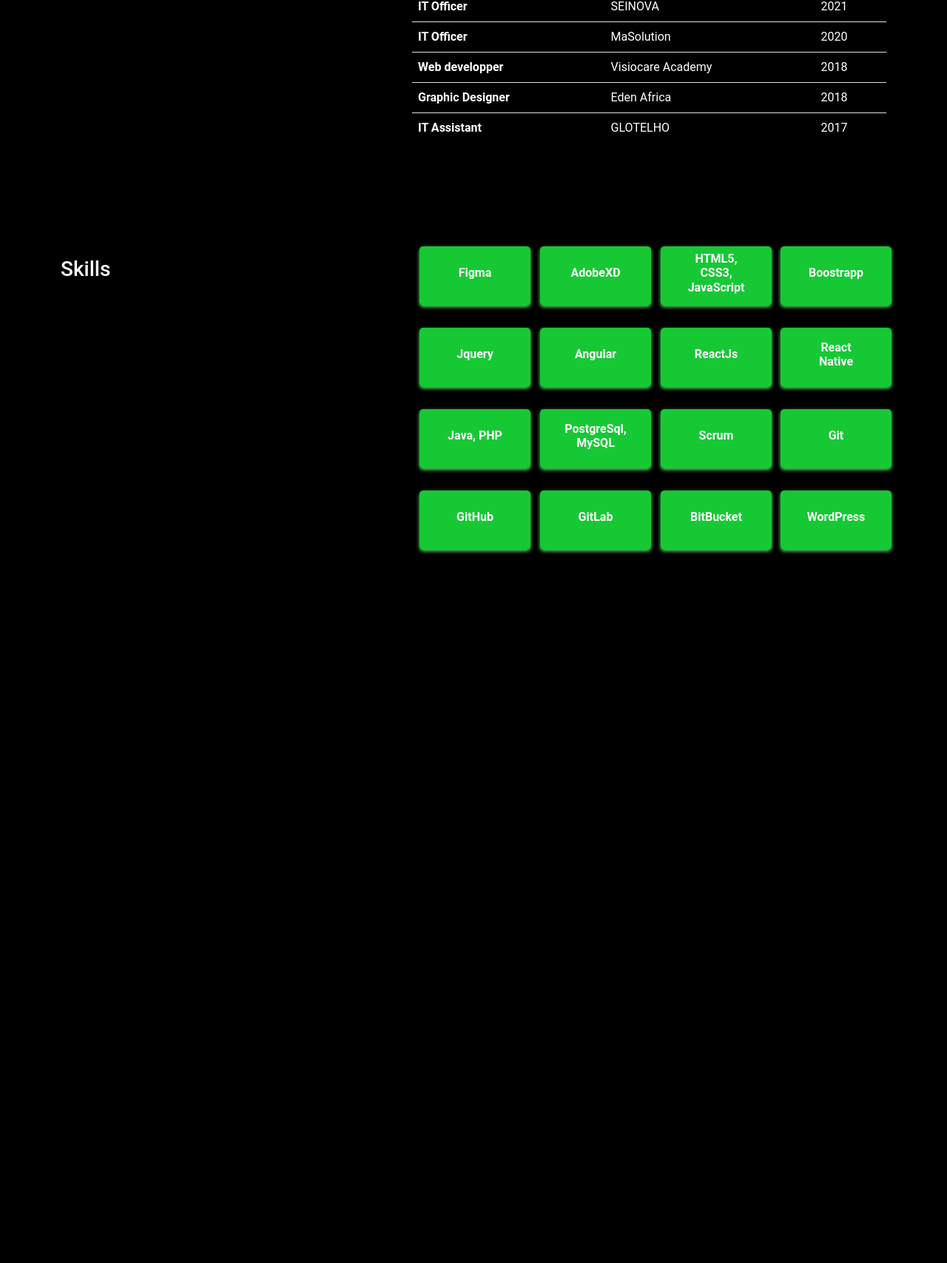
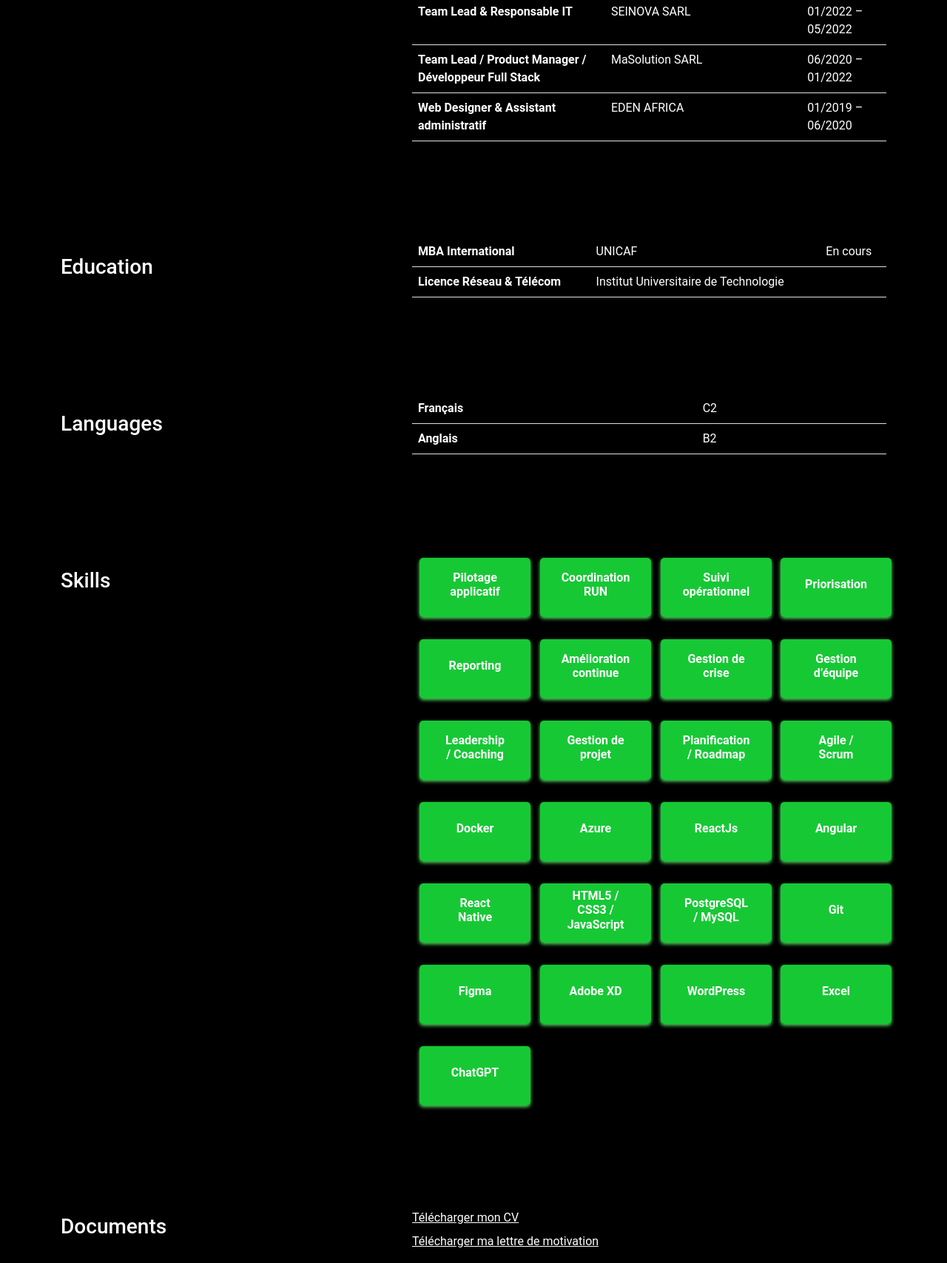
Before and after one commit to CephasFokou/FTC_Portofolio, a React app: page /about in a window 1280 px wide. Shown: the part 599-2306 px from the top of the page at 74% size. Before the commit the page ends 1352 px from the top, so only its background shows below. Built offline with nearby package versions, Linux system fonts and the light colour scheme; some packages are replaced by stand-ins of ours.

Commit message:
update with recent cv infos

```diff
--- a/package.json
+++ b/package.json
@@ -42,5 +42,6 @@
             "last 1 firefox version",
             "last 1 safari version"
         ]
-    }
+    },
+    "packageManager": "yarn@1.22.22+sha512.a6b2f7906b721bba3d67d4aff083df04dad64c399707841b7acf00f6b133b7ac24255f2652fa22ae3534329dc6180534e98d17432037ff6fd140556e2bb3137e"
 }
--- a/src/content_option.js
+++ b/src/content_option.js
@@ -1,119 +1,124 @@
 const logotext = "{#FTC}";
 const meta = {
     title: "Cephas Fokou",
-    description: "I'm Cephas Fokou, a technologist and cybersecurity enthuist.",
+    description: "Digital Banking Manager / Product Manager / Team Lead — pilotage opérationnel, continuité de service, gestion de projets bancaires digitaux.",
 };
 
 const introdata = {
     title: "Hi, I'm {Cephas Fokou}",
     animated: {
-        first: "UI | UX",
-        second: "Front End Dev",
-        third: "Graphic Designer",
-        fourth: "Programmer",
-        fifth: "Team Lead",
-        sixth: "Analyst",
+        first: "Digital Banking Manager",
+        second: "Product Manager",
+        third: "Team Lead",
+        fourth: "Pilotage applicatif (RUN)",
+        fifth: "Gestion de projet",
+        sixth: "Agile / Scrum",
         // add more if you'd like but make sure to update /src/pages/home/index.js Line 29
     },
-    description: "Despite the fact UI|UX is what i prefer, i can also work on project as a FrontEnd Developper; Team lead manager or even deploying cloud systems infracstructures.",
-    your_img_url: require("./assets/images/Ftc_sans_fond.png"),
+    description:
+        "Digital Banking Manager orienté continuité de service et pilotage opérationnel de produits bancaires digitaux. Supervision d’équipes, gestion de projets complexes et gestion de situations critiques.",
+    your_img_url: require("./assets/images/ftc-1.jpeg"),
 };
 
 const dataabout = {
-    title: "Who am I?",
-    aboutme: "I am Cephas Fokou, Web|Mobile developper from Yaounde|Cameroon. Since 2017 i have worked on serval projects like web site designing, web application creation, customization of digital platform... Despite the fact UI|UX is what i prefer, i can also work on project as a FrontEnd Developper; Team lead manager or even deploying cloud systems infracstructures.",
+    title: "Qui suis-je ?",
+    aboutme:
+        "Digital Banking Manager orienté continuité de service et pilotage opérationnel de produits bancaires digitaux (Online Banking, applications fintech). Je supervise une équipe de 20 développeurs et je gère des projets complexes dans le secteur bancaire. J’ai également une expérience en gestion de situations critiques, mise en place de plannings et roadmaps. Habitué aux environnements exigeants et multi-pays, avec un sens élevé de la rigueur, de la discrétion et du service.",
 };
 const worktimeline = [{
-        jobtitle: "Product manager",
-        where: "PKFRC",
-        date: "2023",
+        jobtitle: "Digital Banking Manager / Team Lead / Product Manager",
+        where: "Centre de Recherche PKFokam (PKFRC) / Afriland First Bank",
+        date: "05/2022 – Actuel",
     },
     {
-        jobtitle: "Front End Dev",
-        where: "PKFRC",
-        date: "2022",
+        jobtitle: "Team Lead & Responsable IT",
+        where: "SEINOVA SARL",
+        date: "01/2022 – 05/2022",
     },
     {
-        jobtitle: "IT Officer",
-        where: "SEINOVA",
-        date: "2021",
+        jobtitle: "Team Lead / Product Manager / Développeur Full Stack",
+        where: "MaSolution SARL",
+        date: "06/2020 – 01/2022",
     },
     {
-        jobtitle: "IT Officer",
-        where: "MaSolution",
-        date: "2020",
-    },
-    {
-        jobtitle: "Web developper",
-        where: "Visiocare Academy",
-        date: "2018",
-    },
-    {
-        jobtitle: "Graphic Designer",
-        where: "Eden Africa",
-        date: "2018",
-    },
-    {
-        jobtitle: "IT Assistant",
-        where: "GLOTELHO",
-        date: "2017",
+        jobtitle: "Web Designer & Assistant administratif",
+        where: "EDEN AFRICA",
+        date: "01/2019 – 06/2020",
     },
 ];
 
 const skills = [{
-        name: "Figma",
-    },
+    name: "Pilotage applicatif",
+}, {
+    name: "Coordination RUN",
+}, {
+    name: "Suivi opérationnel",
+}, {
+    name: "Priorisation",
+}, {
+    name: "Reporting",
+}, {
+    name: "Amélioration continue",
+}, {
+    name: "Gestion de crise",
+}, {
+    name: "Gestion d’équipe",
+}, {
+    name: "Leadership / Coaching",
+}, {
+    name: "Gestion de projet",
+}, {
+    name: "Planification / Roadmap",
+}, {
+    name: "Agile / Scrum",
+}, {
+    name: "Docker",
+}, {
+    name: "Azure",
+}, {
+    name: "ReactJs",
+}, {
+    name: "Angular",
+}, {
+    name: "React Native",
+}, {
+    name: "HTML5 / CSS3 / JavaScript",
+}, {
+    name: "PostgreSQL / MySQL",
+}, {
+    name: "Git",
+}, {
+    name: "Figma",
+}, {
+    name: "Adobe XD",
+}, {
+    name: "WordPress",
+}, {
+    name: "Excel",
+}, {
+    name: "ChatGPT",
+},
+];
 
-    {
-        name: "AdobeXD",
-    },
-
-    {
-        name: "HTML5, CSS3, JavaScript",
+const education = [{
+        title: "MBA International",
+        where: "UNICAF",
+        date: "En cours",
     },
     {
-        name: "Boostrapp",
+        title: "Licence Réseau & Télécom",
+        where: "Institut Universitaire de Technologie",
+        date: "",
     },
+];
 
-    {
-        name: "Jquery",
-    },
-
-    {
-        name: "Angular",
-    },
-
-    {
-        name: "ReactJs",
-    },
-
-    {
-        name: "React Native",
-    },
-
-    {
-        name: "Java, PHP",
+const languages = [{
+        name: "Français",
+        level: "C2",
     },
     {
-        name: "PostgreSql, MySQL",
-    },
-    {
-        name: "Scrum",
-    },
-    {
-        name: "Git",
-    },
-    {
-        name: "GitHub",
-    },
-    {
-        name: "GitLab",
-    },
-    {
-        name: "BitBucket",
-    },
-    {
-        name: "WordPress",
+        name: "Anglais",
+        level: "B2",
     },
 ];
 
@@ -265,12 +270,19 @@ const dataportfolio = [{
 
 const contactConfig = {
     YOUR_EMAIL: "cephasfokou@gmail.com",
+    YOUR_PHONE: "+237 695 963 860",
+    YOUR_ADDRESS: "Rue 5B577, Yaoundé, Cameroun",
     description: "Looking forward to hearing from you!",
     // creat an emailjs.com account
     // check out this tutorial https://www.emailjs.com/docs/examples/reactjs/
     YOUR_SERVICE_ID: "service_0g0wl08",
     YOUR_TEMPLATE_ID: "template_h7p8ht5",
     YOUR_USER_ID: "slafKVy_zYtFtzv99",
+};
+
+const documents = {
+    cv: require("./assets/Cephas_Fokou_CV_5.pdf"),
+    coverLetter: require("./assets/Lettre_Motivation_Cephas_FOKOU_AFG_Gestionnaire_Applicatifs.pdf.pdf"),
 };
 
 const socialprofils = {
@@ -284,8 +296,11 @@ export {
     dataportfolio,
     worktimeline,
     skills,
+    education,
+    languages,
     introdata,
     contactConfig,
+    documents,
     socialprofils,
     logotext,
 };
--- a/src/pages/about/index.js
+++ b/src/pages/about/index.js
@@ -7,6 +7,9 @@ import {
   meta,
   worktimeline,
   skills,
+  education,
+  languages,
+  documents,
 } from "../../content_option";
 
 export const About = () => {
@@ -54,6 +57,46 @@ export const About = () => {
             </table>
           </Col>
         </Row>
+        <Row className=" sec_sp">
+          <Col lg="5">
+            <h3 className="color_sec py-4">Education</h3>
+          </Col>
+          <Col lg="7">
+            <table className="table caption-top">
+              <tbody>
+                {education.map((data, i) => {
+                  return (
+                    <tr key={i}>
+                      <th scope="row">{data.title}</th>
+                      <td>{data.where}</td>
+                      <td>{data.date}</td>
+                    </tr>
+                  );
+                })}
+              </tbody>
+            </table>
+          </Col>
+        </Row>
+        <Row className=" sec_sp">
+          <Col lg="5">
+            <h3 className="color_sec py-4">Languages</h3>
+          </Col>
+          <Col lg="7">
+            <table className="table caption-top">
+              <tbody>
+                {languages.map((data, i) => {
+                  return (
+                    <tr key={i}>
+                      <th scope="row">{data.name}</th>
+                      <td>{data.level}</td>
+                      <td></td>
+                    </tr>
+                  );
+                })}
+              </tbody>
+            </table>
+          </Col>
+        </Row>
         <Row className="sec_sp">
           <Col lg="5">
             <h3 className="color_sec py-4">Skills</h3>
@@ -72,6 +115,25 @@ export const About = () => {
             })}
           </Col>
         </Row>
+        <Row className="sec_sp">
+          <Col lg="5">
+            <h3 className="color_sec py-4">Documents</h3>
+          </Col>
+          <Col lg="7" className="d-flex align-items-center">
+            <div>
+              <p className="mb-2">
+                <a href={documents.cv} download>
+                  Télécharger mon CV
+                </a>
+              </p>
+              <p className="mb-0">
+                <a href={documents.coverLetter} download>
+                  Télécharger ma lettre de motivation
+                </a>
+              </p>
+            </div>
+          </Col>
+        </Row>
       </Container>
     </HelmetProvider>
   );
--- a/src/pages/contact/index.js
+++ b/src/pages/contact/index.js
@@ -4,7 +4,7 @@ import "./style.css";
 import { Helmet, HelmetProvider } from "react-helmet-async";
 import { meta } from "../../content_option";
 import { Container, Row, Col, Alert } from "react-bootstrap";
-import { contactConfig } from "../../content_option";
+import { contactConfig, documents } from "../../content_option";
 
 export const ContactUs = () => {
   const [formData, setFormdata] = useState({
@@ -100,6 +100,28 @@ export const ContactUs = () => {
                 {contactConfig.YOUR_EMAIL}
               </a>
               <br />
+              <strong>Téléphone:</strong>{" "}
+              <a
+                href={`tel:${(contactConfig.YOUR_PHONE || "").replace(
+                  /\s/g,
+                  ""
+                )}`}
+              >
+                {contactConfig.YOUR_PHONE}
+              </a>
+              <br />
+              <strong>Adresse:</strong> {contactConfig.YOUR_ADDRESS}
+              <br />
+              <strong>CV:</strong>{" "}
+              <a href={documents.cv} download>
+                Télécharger
+              </a>
+              <br />
+              <strong>Lettre:</strong>{" "}
+              <a href={documents.coverLetter} download>
+                Télécharger
+              </a>
+              <br />
             </address>
             <p>{contactConfig.description}</p>
           </Col>
--- a/src/pages/home/index.js
+++ b/src/pages/home/index.js
@@ -2,7 +2,7 @@ import React from "react";
 import "./style.css";
 import { Helmet, HelmetProvider } from "react-helmet-async";
 import Typewriter from "typewriter-effect";
-import { introdata, meta } from "../../content_option";
+import { introdata, meta, documents } from "../../content_option";
 import { Link } from "react-router-dom";
 
 export const Home = () => {
@@ -17,7 +17,7 @@ export const Home = () => {
         <div className="intro_sec d-block d-lg-flex align-items-center ">
           <div
             className="h_bg-image order-1 order-lg-2 h-100 "
-            style={{ backgroundImage: `url(${introdata.your_img_url})`, backgroundSize:'contain' }}
+            style={{ backgroundImage: `url(${introdata.your_img_url})`, backgroundSize:'cover', backgroundPositionY: '90%' }}
           ></div>
           <div className="text order-2 order-lg-1 h-100 d-lg-flex justify-content-center">
             <div className="align-self-center ">
@@ -66,6 +66,14 @@ export const Home = () => {
                       <div className="ring three"></div>
                     </div>
                   </Link>
+                  <a href={documents.cv} className="text_2" download>
+                    <div id="button_h" className="ac_btn btn">
+                      Télécharger mon CV
+                      <div className="ring one"></div>
+                      <div className="ring two"></div>
+                      <div className="ring three"></div>
+                    </div>
+                  </a>
                 </div>
               </div>
             </div>
--- a/src/pages/home/style.css
+++ b/src/pages/home/style.css
@@ -230,7 +230,7 @@ section {
 }
 
 .intro_sec .h_bg-image {
-    filter: saturate(0.5);
+    filter: saturate(0.9);
 }
 
 .typewriter-text {
```
Also changed, not shown: src/header/index.js (+16 -1 lines), src/assets/images/ftc-1.jpeg (added), src/assets/images/ftc-2.jpg (added), 3 other files.
